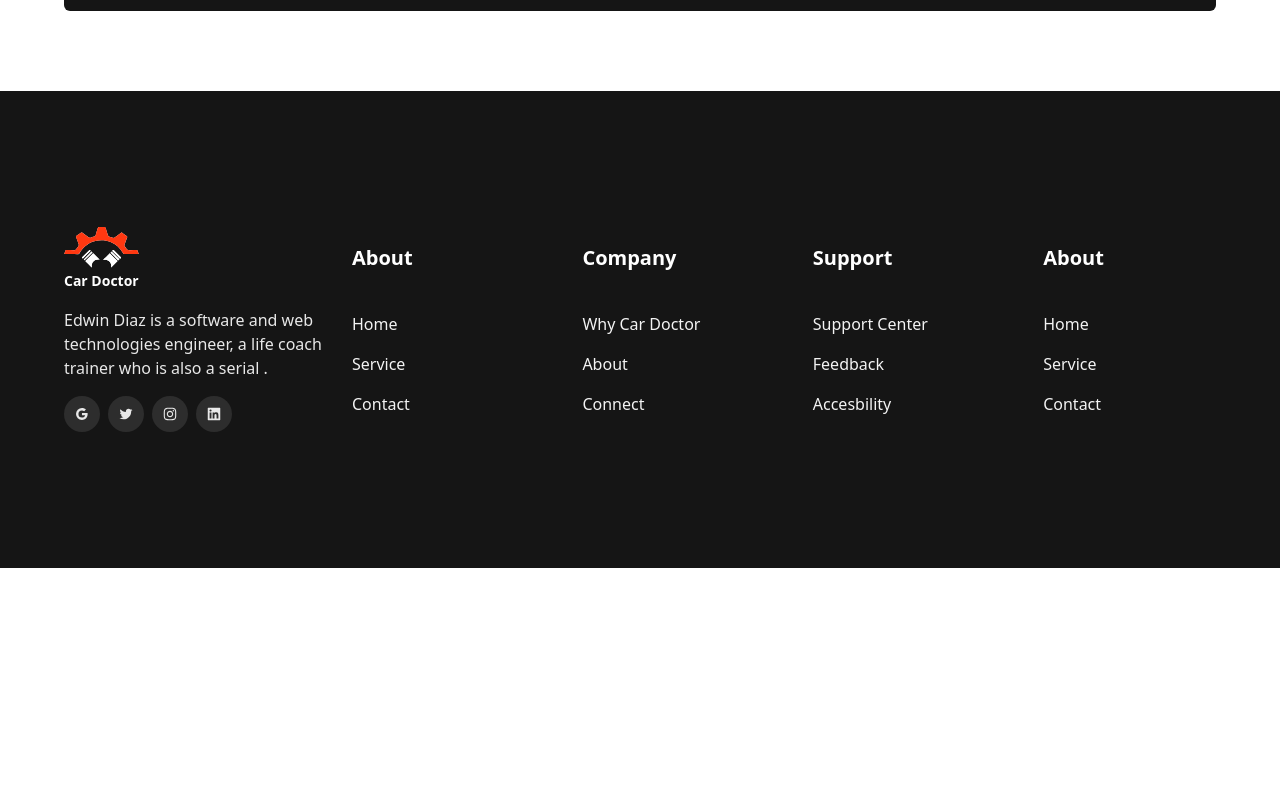
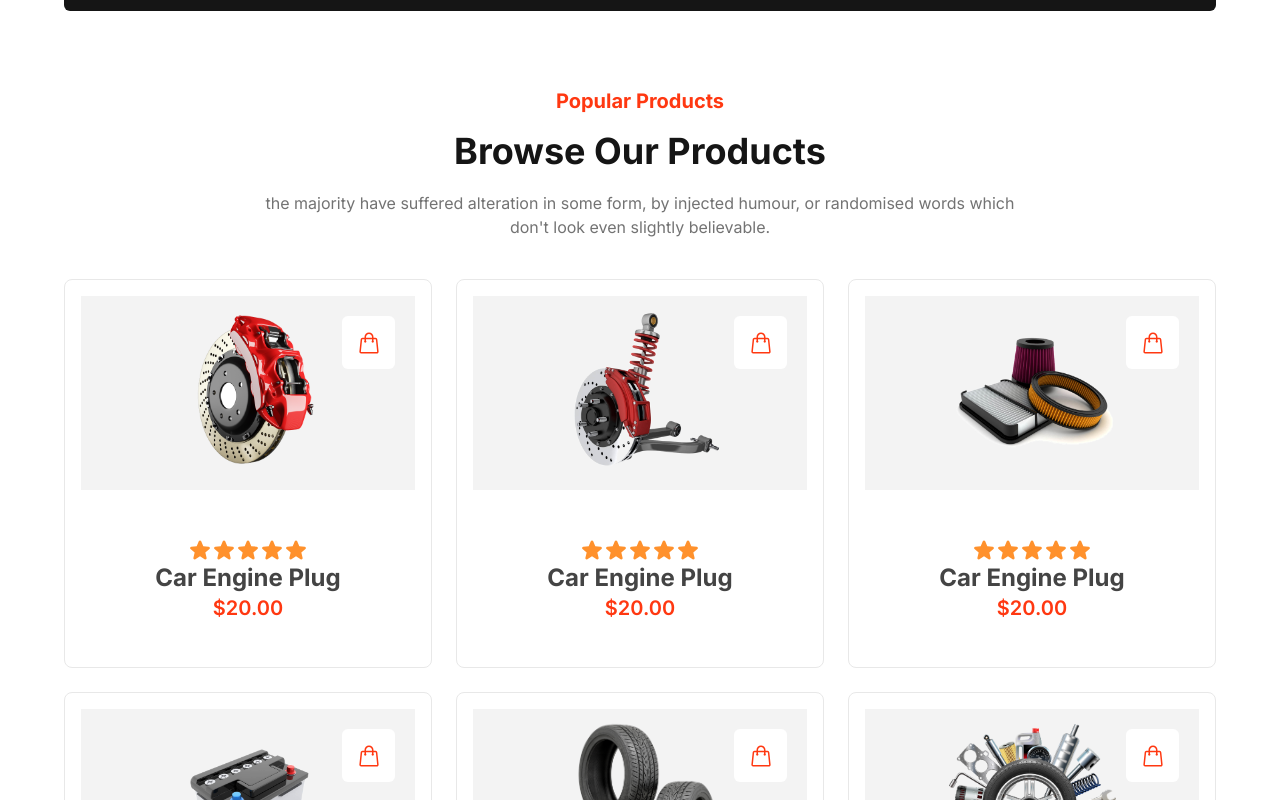
Before and after one commit to Tanjilhossaintamim/car-doctor-client, a React (Vite) app: page / in a window 1280 px wide. Shown: the part 2580-3380 px from the top of the page. Before the commit the page ends 3148 px from the top, so only its background shows below. Built offline with nearby package versions, Linux system fonts and the light colour scheme; no server answers.

Commit message:
compleate product section

```diff
--- /dev/null
+++ b/src/components/shared/Star/Star.jsx
@@ -0,0 +1,20 @@
+const Star = () => {
+  return (
+    <svg
+      xmlns="http://www.w3.org/2000/svg"
+      width="24"
+      height="24"
+      viewBox="0 0 24 24"
+      fill="none"
+    >
+      <path
+        fillRule="evenodd"
+        clipRule="evenodd"
+        d="M10.788 3.21009C11.236 2.13309 12.764 2.13309 13.212 3.21009L15.294 8.21709L20.698 8.65009C21.862 8.74309 22.334 10.1951 21.447 10.9551L17.33 14.4821L18.587 19.7551C18.858 20.8911 17.623 21.7881 16.627 21.1801L12 18.3541L7.373 21.1801C6.377 21.7881 5.142 20.8901 5.413 19.7551L6.67 14.4821L2.553 10.9551C1.666 10.1951 2.138 8.74309 3.302 8.65009L8.706 8.21709L10.788 3.21109V3.21009Z"
+        fill="#FF912C"
+      />
+    </svg>
+  );
+};
+
+export default Star;
--- a/src/pages/Home/Home.jsx
+++ b/src/pages/Home/Home.jsx
@@ -1,5 +1,6 @@
 import About from "./About/About";
 import Banner from "./Banner/Banner";
+import Products from "./Products/Products";
 import Services from "./Services/Services";
 import Time from "./Time/Time";
 
@@ -10,6 +11,7 @@ const Home = () => {
       <About />
       <Services />
       <Time />
+      <Products />
     </div>
   );
 };
--- /dev/null
+++ b/src/pages/Home/Products/Product.jsx
@@ -0,0 +1,50 @@
+import Star from "../../../components/shared/Star/Star";
+
+const Product = ({ img, title, price }) => {
+  return (
+    <div className="border border-color-dark-6 rounded-lg p-4 h-[389px] flex flex-col cursor-pointer ">
+      <div className="h-[215px] relative flex justify-center items-center bg-color-dark-8">
+        <img
+          src={img}
+          alt=""
+          width={"100%"}
+          className="w-1/2 mx-auto  object-cover"
+        />
+        <div className="bg-white w-[53px] h-[53px] rounded-md flex justify-center items-center absolute top-5 right-5">
+          <svg
+            xmlns="http://www.w3.org/2000/svg"
+            width="24"
+            height="24"
+            viewBox="0 0 24 24"
+            fill="none"
+          >
+            <path
+              d="M15.75 10.5V6C15.75 5.00544 15.3549 4.05161 14.6517 3.34835C13.9484 2.64509 12.9946 2.25 12 2.25C11.0054 2.25 10.0516 2.64509 9.34835 3.34835C8.64509 4.05161 8.25 5.00544 8.25 6V10.5M19.606 8.507L20.869 20.507C20.939 21.172 20.419 21.75 19.75 21.75H4.25C4.09221 21.7502 3.93614 21.7171 3.79195 21.6531C3.64775 21.589 3.51865 21.4953 3.41302 21.3781C3.3074 21.2608 3.22761 21.1227 3.17885 20.9726C3.13009 20.8226 3.11345 20.6639 3.13 20.507L4.394 8.507C4.42316 8.23056 4.55363 7.9747 4.76025 7.78876C4.96688 7.60281 5.23503 7.49995 5.513 7.5H18.487C19.063 7.5 19.546 7.935 19.606 8.507ZM8.625 10.5C8.625 10.5995 8.58549 10.6948 8.51517 10.7652C8.44484 10.8355 8.34946 10.875 8.25 10.875C8.15054 10.875 8.05516 10.8355 7.98484 10.7652C7.91451 10.6948 7.875 10.5995 7.875 10.5C7.875 10.4005 7.91451 10.3052 7.98484 10.2348C8.05516 10.1645 8.15054 10.125 8.25 10.125C8.34946 10.125 8.44484 10.1645 8.51517 10.2348C8.58549 10.3052 8.625 10.4005 8.625 10.5V10.5ZM16.125 10.5C16.125 10.5995 16.0855 10.6948 16.0152 10.7652C15.9448 10.8355 15.8495 10.875 15.75 10.875C15.6505 10.875 15.5552 10.8355 15.4848 10.7652C15.4145 10.6948 15.375 10.5995 15.375 10.5C15.375 10.4005 15.4145 10.3052 15.4848 10.2348C15.5552 10.1645 15.6505 10.125 15.75 10.125C15.8495 10.125 15.9448 10.1645 16.0152 10.2348C16.0855 10.3052 16.125 10.4005 16.125 10.5V10.5Z"
+              stroke="#FF3811"
+              strokeWidth="1.5"
+              strokeLinecap="round"
+              strokeLinejoin="round"
+            />
+          </svg>
+        </div>
+      </div>
+      <div className="mt-2 h-[170px] flex flex-col items-center justify-center">
+        <div className="mt-3 flex flex-col items-center justify-between">
+          <div className="flex items-center">
+            <Star />
+            <Star />
+            <Star />
+            <Star />
+            <Star />
+          </div>
+          <h1 className="text-2xl text-color-dark-2 font-bold">{title}</h1>
+          <span className="text-xl font-semibold text-color-orange">
+            {price}
+          </span>
+        </div>
+      </div>
+    </div>
+  );
+};
+
+export default Product;
--- /dev/null
+++ b/src/pages/Home/Products/Products.jsx
@@ -0,0 +1,32 @@
+import SectionHeading from "../../../components/shared/SectionHeading/SectionHeading";
+import ProductImg1 from "../../../assets/images/products/1.png";
+import ProductImg2 from "../../../assets/images/products/2.png";
+import ProductImg3 from "../../../assets/images/products/3.png";
+import ProductImg4 from "../../../assets/images/products/4.png";
+import ProductImg5 from "../../../assets/images/products/5.png";
+import ProductImg6 from "../../../assets/images/products/6.png";
+import Product from "./Product";
+
+const Products = () => {
+  return (
+    <div>
+      <SectionHeading
+        heading={"Popular Products"}
+        subheading={"Browse Our Products"}
+        shortdesc={
+          "the majority have suffered alteration in some form, by injected humour, or randomised words which don't look even slightly believable. "
+        }
+      />
+      <div className="grid grid-cols-1 md:grid-cols-2 lg:grid-cols-3 place-content-center gap-6 my-10">
+        <Product img={ProductImg1} title="Car Engine Plug" price="$20.00" />
+        <Product img={ProductImg2} title="Car Engine Plug" price="$20.00" />
+        <Product img={ProductImg3} title="Car Engine Plug" price="$20.00" />
+        <Product img={ProductImg4} title="Car Engine Plug" price="$20.00" />
+        <Product img={ProductImg5} title="Car Engine Plug" price="$20.00" />
+        <Product img={ProductImg6} title="Car Engine Plug" price="$20.00" />
+      </div>
+    </div>
+  );
+};
+
+export default Products;
```
